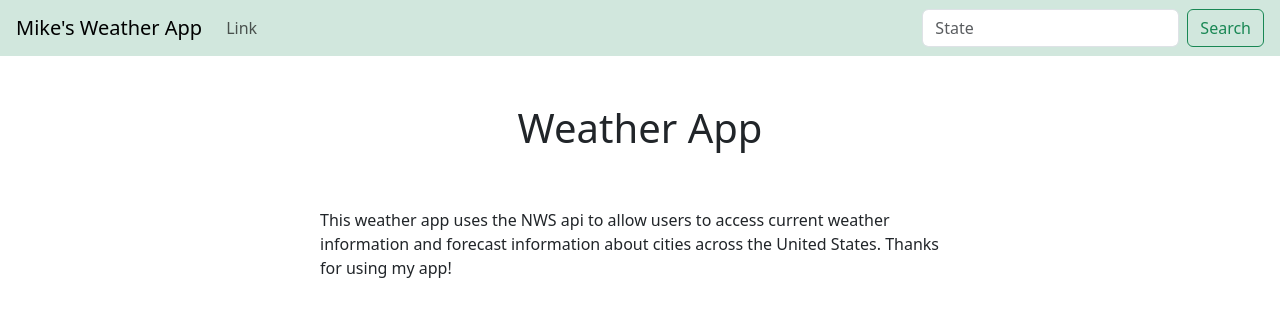
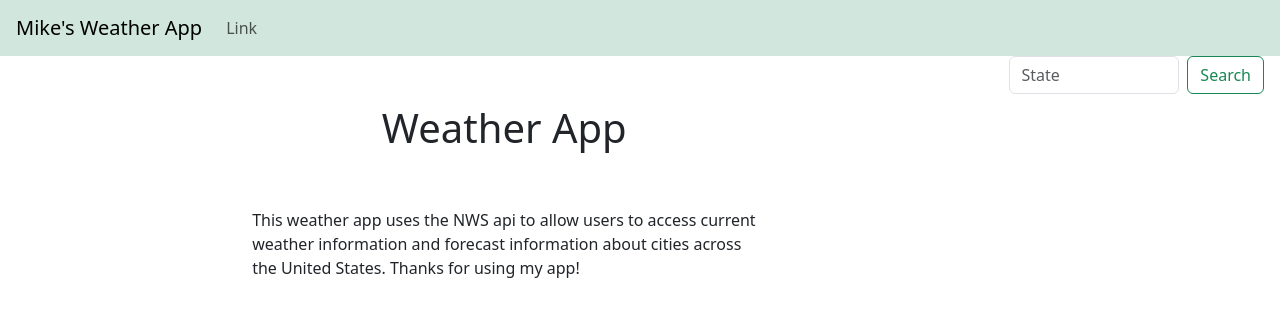
Before and after one commit to michaelgohn/weather-app, a Flask app: page / in a window 1280 px wide. Shown: the top 317 px of the page. Run offline with Flask 3, Linux system fonts and the light colour scheme.

Commit message:
Changed position of search form

```diff
--- a/templates/_layout.html
+++ b/templates/_layout.html
@@ -20,12 +20,16 @@
             </li>
           </ul>
         </div>
-        <form class="d-flex me-3" method="POST" action="/weather-info">
-            <input class="form-control me-2" type="search" placeholder="State" aria-label="Search" name="state_id">
-            <button class="btn btn-outline-success" type="submit">Search</button>
+    </nav>
+    <div class="d-flex flex-row">
+      {% block body %} {% endblock %}
+      <div class="search-cont">
+        <form class="d-flex me-3 collapse" method="POST" action="/weather-info">
+          <input class="form-control me-2" type="search" placeholder="State" aria-label="Search" name="state_id">
+          <button class="btn btn-outline-success" type="submit">Search</button>
         </form>
-    </nav>
-    {% block body %} {% endblock %}
+      </div>
+    </div>
     <script src="https://cdn.jsdelivr.net/npm/bootstrap@5.3.2/dist/js/bootstrap.bundle.min.js" integrity="sha384-C6RzsynM9kWDrMNeT87bh95OGNyZPhcTNXj1NW7RuBCsyN/o0jlpcV8Qyq46cDfL" crossorigin="anonymous"></script>
 </body>
 </html>
```
